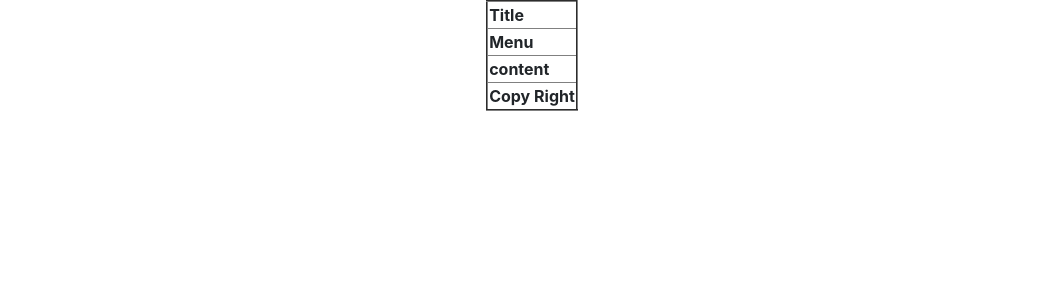
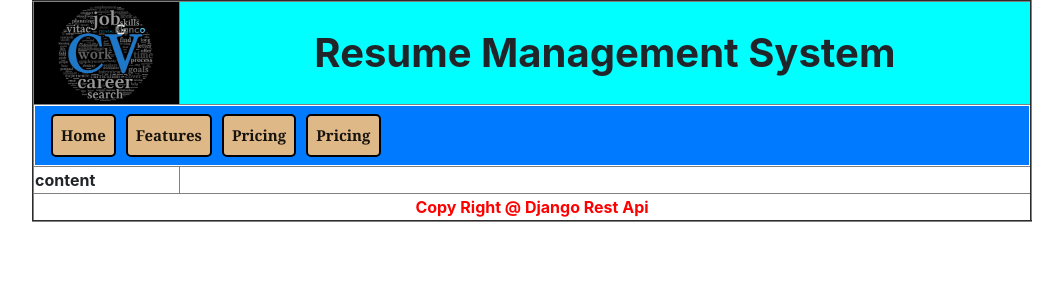
Before and after one commit to Pavan-tech-kumar/Resumeproject, a Django app: page / in a window 1280 px wide. Shown: the top 300 px of the page, without its empty margins (108-1171 px from the left). Run offline with Django 3.2, Linux system fonts and the light colour scheme; lists and menus that the app fills with data are empty.

Commit message:
DAY 1 UX DESIGN

```diff
--- a/Resumeproject/templates/index.html
+++ b/Resumeproject/templates/index.html
@@ -1,3 +1,4 @@
+{% load static %}
 <!doctype html>
 <html lang="en">
   <head>
@@ -7,15 +8,61 @@
 
     <!-- Bootstrap CSS -->
     <link rel="stylesheet" href="https://cdn.jsdelivr.net/npm/bootstrap@4.5.3/dist/css/bootstrap.min.css" integrity="sha384-TX8t27EcRE3e/ihU7zmQxVncDAy5uIKz4rEkgIXeMed4M0jlfIDPvg6uqKI2xXr2" crossorigin="anonymous">
+    <style>
+      .menu{
+              border-radius: 5px;
+              border-color:black;
+              border-width: 2px;
+              border-style: solid;
+              margin-right: 10px;
+              background-color:burlywood;
+              font-family: Cambria, Cochin, Georgia, Times, 'Times New Roman', serif;
+              font-size: 15px;
+      }
+    </style>
 
     <title>Resume Management System</title>
   </head>
   <body>
-    <table align="center" border="2">
-      <tr><th>Title</th></tr>
-      <tr><th>Menu</th></tr>
+    <table align="center" border="2" width="1000">
+      <tr>
+        <th style="text-align: center;background-color:black;"><img src="{% static 'images/cv.png' %}" width="100" height="100"></th>
+        <th style="padding: 10px; text-align: center;font-size: 40px; background-color: aqua;">Resume Management System</th>
+      </tr>
+      <tr>
+        <th colspan="2"><nav class="navbar navbar-expand-lg navbar-light bg-primary">
+          <button class="navbar-toggler" type="button" data-toggle="collapse" data-target="#navbarNav" aria-controls="navbarNav" aria-expanded="false" aria-label="Toggle navigation">
+            <span class="navbar-toggler-icon"></span>
+          </button>
+          <div class="collapse navbar-collapse" id="navbarNav">
+            <ul class="navbar-nav">
+              <div class="menu">
+              <li class="nav-item active">
+                <a class="nav-link" href="#" class="menu">Home <span class="sr-only">(current)</span></a>
+              </li>
+              </div>
+              <div class="menu">
+              <li class="nav-item active">
+                <a class="nav-link" href="#">Features</a>
+              </li>
+              </div>
+              <div class="menu">
+              <li class="nav-item active">
+                <a class="nav-link" href="#">Pricing</a>
+              </li>
+              </div>
+              <div class="menu">
+              <li class="nav-item active">
+                <a class="nav-link" href="#">Pricing</a>
+              </li>
+              </div>
+
+            </ul>
+          </div>
+        </nav></th>
+      </tr>
       <tr><th>content</th></tr>
-      <tr><th>Copy Right</th></tr>
+      <tr><th style="color: red; text-align: center;"colspan='2'>Copy Right @ Django Rest Api</th></tr>
     </table>
 
 
```
Also changed, not shown: Resumeproject/process/static/images/cv.png (added).
